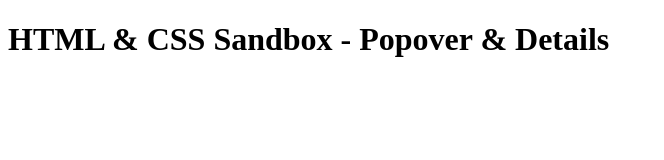
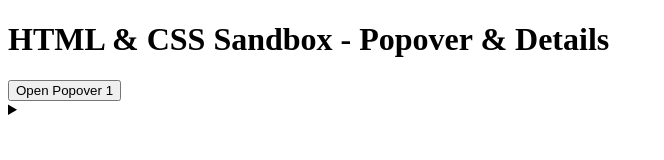
Before and after one commit to BhupendraKandavariyaTA/HTML_CSS-Course, a plain HTML site: page html-sandbox-starter/03-more-html-elements/08-popover-details/index.html in a window 1280 px wide. Shown: the whole page, without its empty margins (0-664 px from the left). Drawn offline with Linux system fonts and the light colour scheme.

Commit message:
popover and progress

```diff
--- a/html-sandbox-starter/03-more-html-elements/08-popover-details/index.html
+++ b/html-sandbox-starter/03-more-html-elements/08-popover-details/index.html
@@ -7,5 +7,14 @@
   </head>
   <body>
     <h1>HTML & CSS Sandbox - Popover & Details</h1>
+
+    <button popovertarget="popover-1">Open Popover 1</button>
+    <div popover id="popover-1">This is popover 1</div>
+
+    <details>
+      <summary>
+
+      </summary>
+    </details>
   </body>
 </html>
```
Also changed, not shown: html-sandbox-starter/03-more-html-elements/09-progress-meter/index.html (+4 -0 lines).
